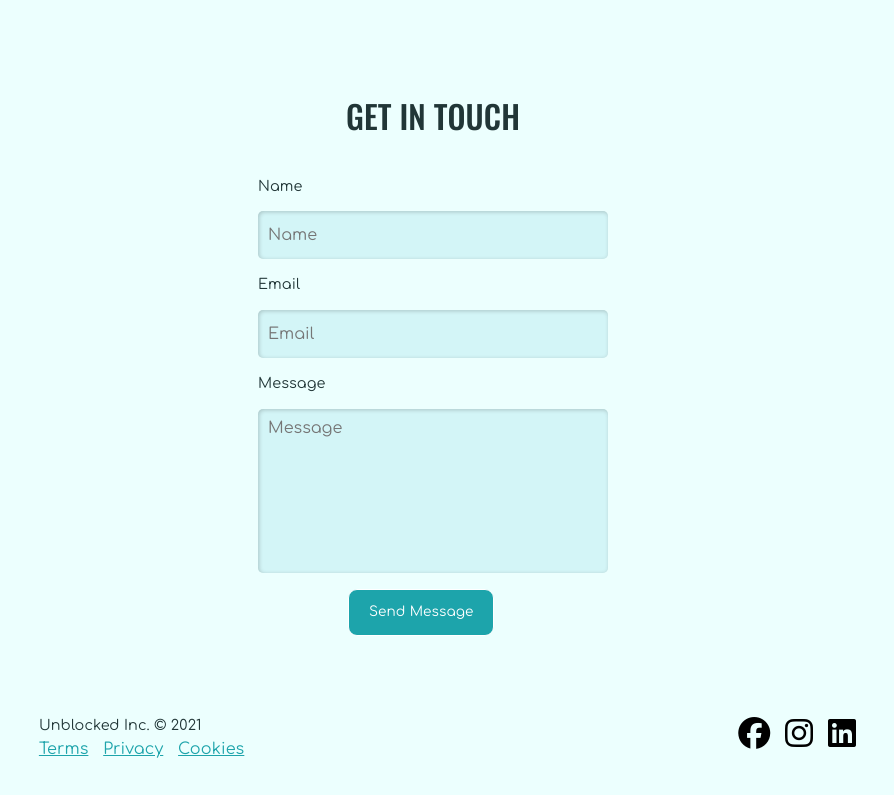
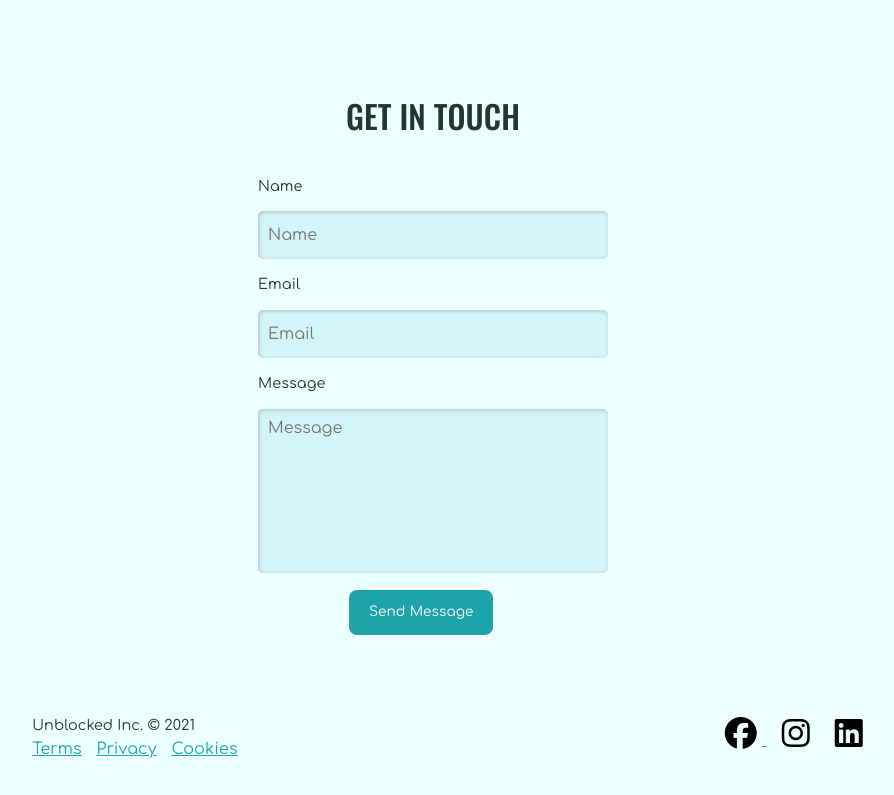
Before and after one commit to Aravindh06/Sigma, a plain HTML site: page about.html in a window 1280 px wide. Shown: the part 1655-2450 px from the top of the page, without its empty margins (190-1084 px from the left). Drawn offline with nearby package versions, Linux system fonts and the light colour scheme.

Commit message:
social update

```diff
--- a/about.html
+++ b/about.html
@@ -194,9 +194,9 @@
        </div>
        <div class="social">
 
-          <i class="fab fa-facebook fa-2x"></i>
-          <i class="fab fa-instagram fa-2x"></i>
-          <i class="fab fa-linkedin fa-2x"></i>
+         <a href="https://www.facebook.com/aravindh.krishna.581/" target="_blank"   >  <i class="fab fa-facebook fa-2x"></i> </a>
+            <a href="https://www.instagram.com/aravindh_krishna_01/" target="_blank" >  <i class="fab fa-instagram fa-2x"></i></a>
+            <i class="fab fa-linkedin fa-2x"></i>
        </div>
      </div>
      </section>
```
